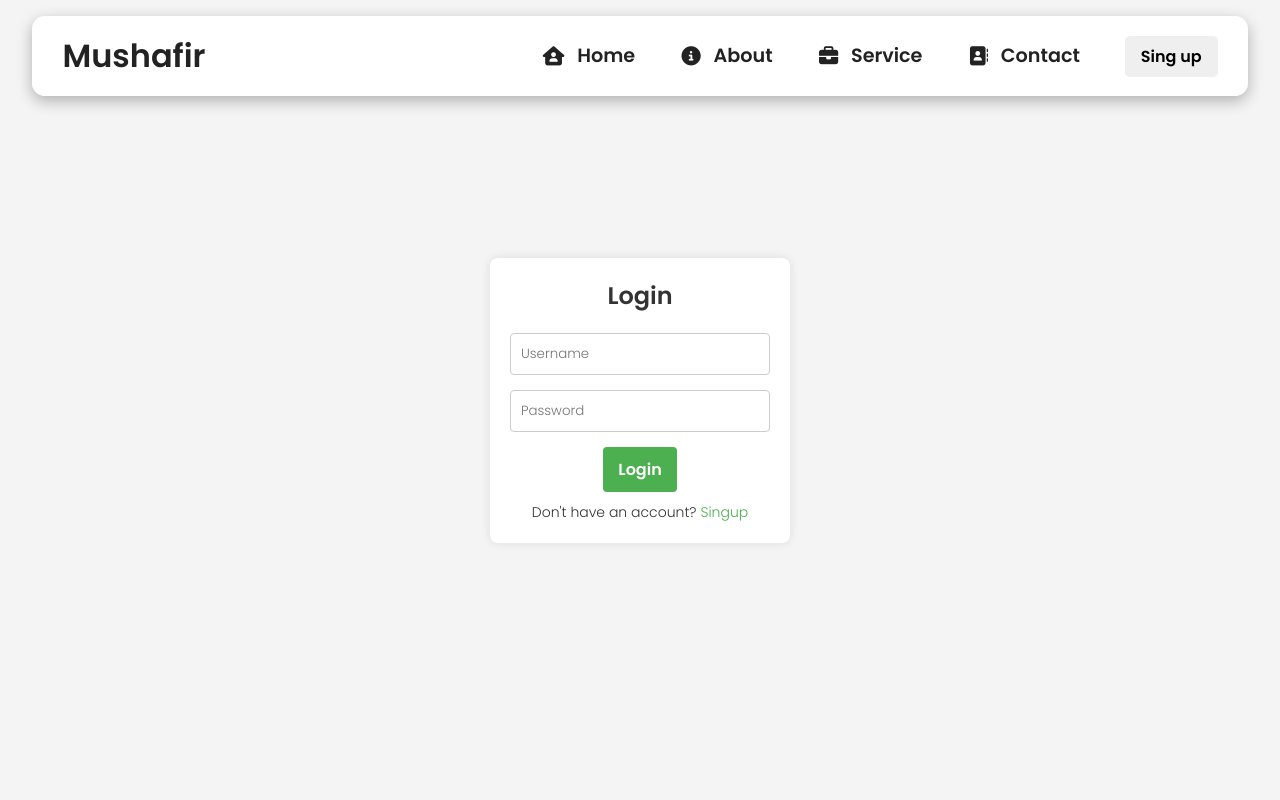
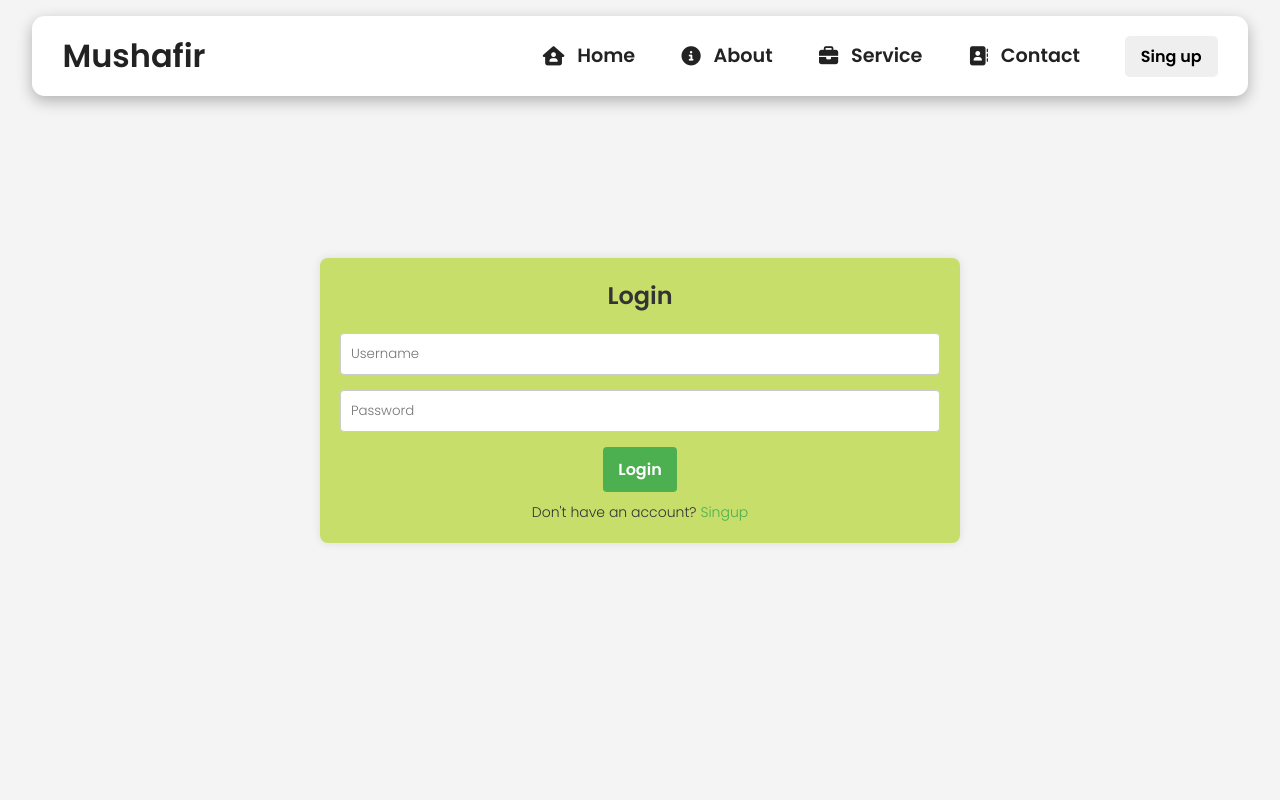
Before and after one commit to Sahil-4U/travel-website, a React (Create React App) app: page /login in a window 1280 px wide. Shown: the top 800 px of the page. Built offline with nearby package versions, Linux system fonts and the light colour scheme.

Commit message:
ui updates

```diff
--- a/src/components/routes/Login.js
+++ b/src/components/routes/Login.js
@@ -17,6 +17,9 @@ function Login() {
                     <input type="text" class="login-input" placeholder="Username" required />
                     <input type="password" class="login-input" placeholder="Password" required />
                     <button type="submit" class="login-button">Login</button>
+                    <div className='btn'>
+                        Login
+                    </div>
                 </form>
                 <div className="signup-link">
                     Don't have an account? <Link to={'/singup'}>Singup</Link>
--- a/src/components/routes/loginStyles.css
+++ b/src/components/routes/loginStyles.css
@@ -9,11 +9,11 @@
         }
 
         .login-container {
-            background-color: #fff;
+            background-color: #c7de6a;
             padding: 20px;
             border-radius: 8px;
             box-shadow: 0 0 10px rgba(0, 0, 0, 0.1);
-            width: 300px;
+            width: 50%;
             text-align: center;
         }
 
```
